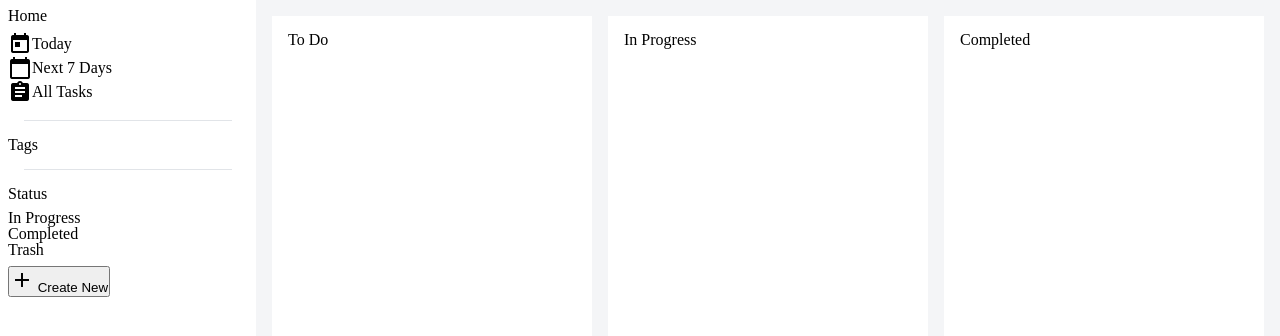
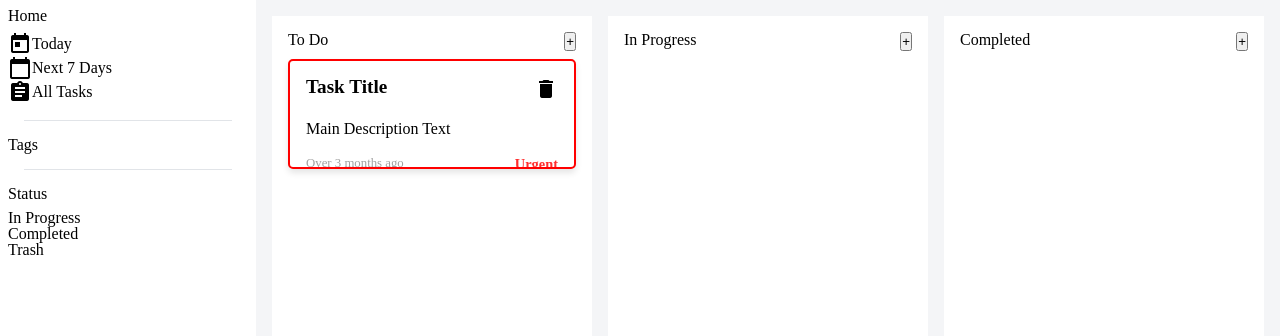
Before and after one commit to HyunCafe/odin-todoapp, a website built with webpack: page src/index.html in a window 1280 px wide. Built offline with nearby package versions, Linux system fonts and the light colour scheme.

Commit message:
Add: Add styling to the task cards

```diff
--- a/src/index.html
+++ b/src/index.html
@@ -16,6 +16,7 @@
     />
     <link rel="stylesheet" href="styles.css" />
   </head>
+
   <body>
     <div class="container">
       <aside class="sidebar">
@@ -33,14 +34,14 @@
           </li>
         </ul>
 
-            <hr class="sidebar__separator">
+        <hr class="sidebar__separator" />
 
         <h2 class="sidebar__title">Tags</h2>
         <ul class="sidebar__tags">
           <!-- Add tags dynamically through DOM module -->
         </ul>
 
-            <hr class="sidebar__separator">
+        <hr class="sidebar__separator" />
 
         <h2 class="sidebar__title">Status</h2>
         <ul class="sidebar__status">
@@ -48,40 +49,63 @@
           <li class="sidebar__status-item">Completed</li>
           <li class="sidebar__status-item">Trash</li>
         </ul>
-            <button class="sidebar__create-new-btn">
-                <i class="material-icons">add</i>
-                Create New
-            </button>
       </aside>
       <main class="main">
         <section class="main__column main__column--todo">
-              <h3 class="main__column-title">To Do</h3>
+          <h3 class="main__column-title">
+            To Do <button class="main__column-button">+</button>
+          </h3>
+
+          <div class="main__column main__column--tasks">
+            <div class="task">
+              <div class="task__header">
+                <h4 class="task__title">Task Title</h4>
+
+                <span class="task__delete-icon material-icons">delete</span>
+              </div>
+              <p class="task__description">Main Description Text</p>
+              <div class="task__footer">
+                <span class="task__date">Over 3 months ago</span>
+                <span class="task__priority">Urgent</span>
+              </div>
+            </div>
+          </div>
+
           <!-- Add tasks dynamically through DOM module -->
         </section>
 
         <section class="main__column main__column--in-progress">
-              <h3 class="main__column-title">In Progress</h3>
+          <h3 class="main__column-title">
+            In Progress <button class="main__column-button">+</button>
+          </h3>
           <!-- Add tasks dynamically through DOM module -->
         </section>
 
         <section class="main__column main__column--completed">
-              <h3 class="main__column-title">Completed</h3>
+          <h3 class="main__column-title">
+            Completed <button class="main__column-button">+</button>
+          </h3>
           <!-- Add tasks dynamically through DOM module -->
         </section>
         <!-- ToDo New Resource Inputs -->
         <div class="resource-form-wrapper">
           <form class="resource-form">
             <label for="resource-input">Title:</label>
-                <input type="text" id="resource-input" name="title" required>
+            <input type="text" id="resource-input" name="title" required />
 
             <label for="description-input">Description:</label>
             <textarea id="description-input" name="description"></textarea>
 
             <label for="date-input">Due Date:</label>
-                <input type="date" id="date-input" name="date">
+            <input type="date" id="date-input" name="date" />
 
             <label for="tags-input">Tags:</label>
-                <input type="text" id="tags-input" name="tags" placeholder="Enter up to 5 tags separated by #">
+            <input
+              type="text"
+              id="tags-input"
+              name="tags"
+              placeholder="Enter up to 5 tags separated by #"
+            />
 
             <label for="priority-input">Priority:</label>
             <select id="priority-input" name="priority">
@@ -94,7 +118,6 @@
           </form>
         </div>
       </main>
-
     </div>
     <script src="main.js" defer crossorigin="anonymous"></script>
   </body>
--- a/src/index.js
+++ b/src/index.js
@@ -1,3 +1,5 @@
+"use strict";
+
 import TaskCategory from './taskCategory';
 import ToDoItem from './toDoItem';
 
--- a/src/styles.css
+++ b/src/styles.css
@@ -114,7 +114,6 @@ body {
   grid-template-columns: repeat(3, 1fr);
   grid-gap: 1em;
   padding: 1em;
-
 }
 
 .main__column {
@@ -126,3 +125,54 @@ body {
 .main__column-title {
   margin-bottom: 0.5em;
 }
+
+h3 {
+  display: flex;
+  justify-content: space-between;
+}
+
+/* Task Containers */
+.main__column--tasks {
+  display: flex;
+  flex-direction: column;
+  justify-content: space-between;
+  border: 2px red solid;
+  background-color: white;
+  border-radius: 5px;
+  box-shadow: 0 4px 6px rgba(0, 0, 0, 0.1);
+  width: 100%;
+  height: 15%;
+  overflow: hidden;
+}
+
+.task__header {
+  display: flex;
+  justify-content: space-between;
+  margin-bottom: 20px;
+}
+
+.task__title {
+  font-size: 1.2rem;
+  font-weight: 600;
+}
+
+.task__priority {
+  font-size: 0.9rem;
+  font-weight: 600;
+  color: #ff2d2d;
+}
+
+.task__description {
+  font-size: 1rem;
+  margin-bottom: 20px;
+}
+
+.task__footer {
+  display: flex;
+  justify-content: space-between;
+}
+
+.task__date {
+  font-size: 0.8rem;
+  color: #a1a1a1;
+}
```
Also changed, not shown: src/modules/todoitem.js (+7 -10 lines). Lines whose indentation alone changed are shown as unchanged.
